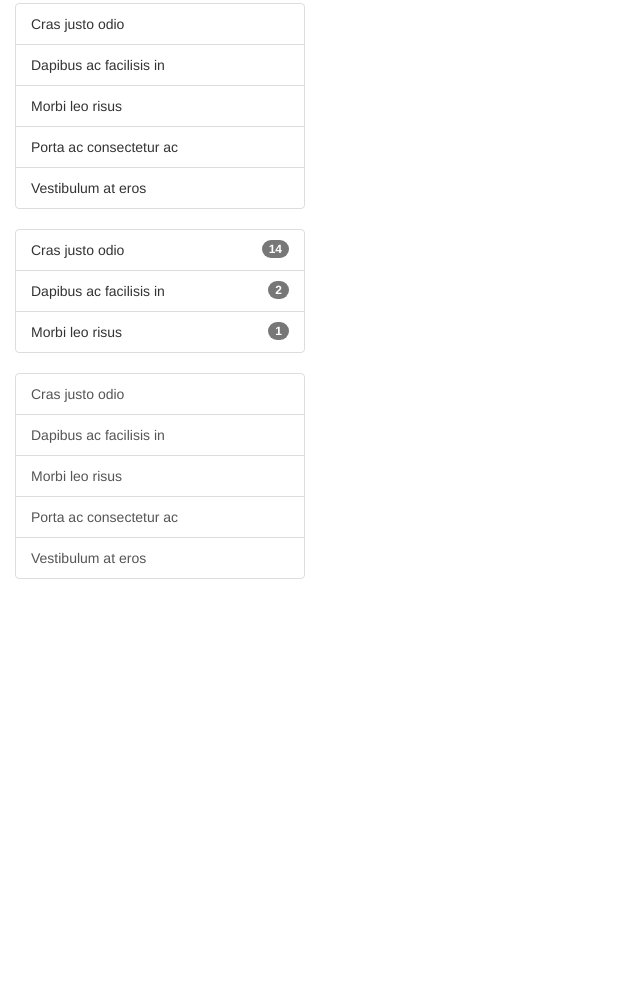
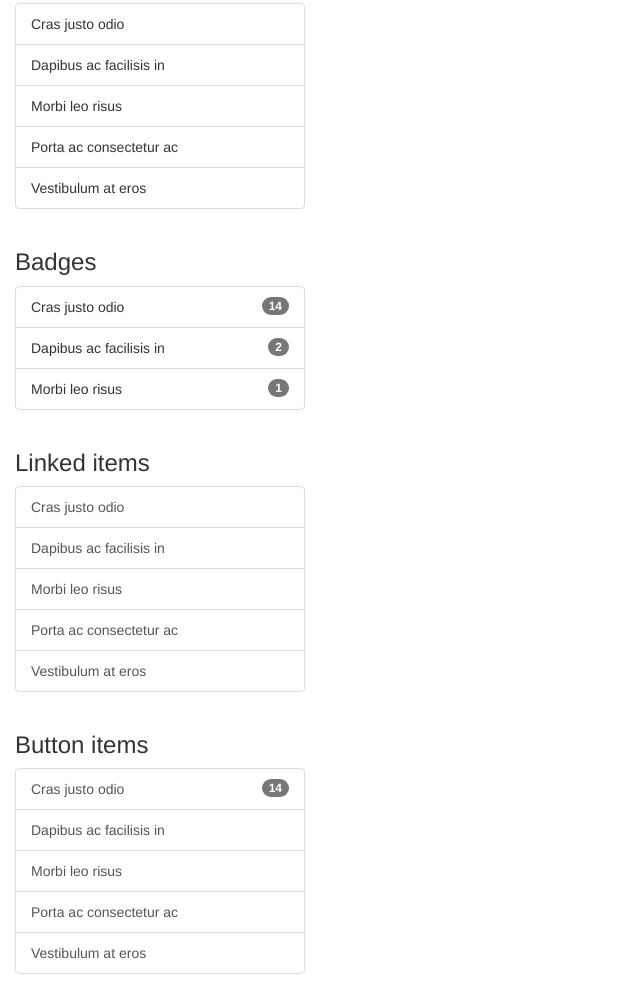
Before and after one commit to marciopd/jqueryui-bootstrap-components, a website: page index.html in a window 1280 px wide. Shown: the part 1826-2820 px from the top of the page, without its empty margins (0-640 px from the left). Before the commit the page ends 2425 px from the top, so only its background shows below. Drawn offline with nearby package versions, Linux system fonts and the light colour scheme.

Commit message:
Adding listgroupbuttonitens component.

```diff
--- a/Gruntfile.js
+++ b/Gruntfile.js
@@ -14,7 +14,7 @@ module.exports = function(grunt) {
       },
       my_target: {
         files: {
-          'dist/jqbscomp.min.js':['src/js/button.js', 'src/js/dropdownMenuList.js', 'src/js/buttonDropdown.js', 'src/js/navs.js', 'src/js/breadcrumb.js', 'src/js/badge.js', 'src/js/pageHeader.js', 'src/js/alert.js', 'src/js/listGroup.js', 'src/js/listGroupLinkedItens.js']
+          'dist/jqbscomp.min.js':['src/js/button.js', 'src/js/dropdownMenuList.js', 'src/js/buttonDropdown.js', 'src/js/navs.js', 'src/js/breadcrumb.js', 'src/js/badge.js', 'src/js/pageHeader.js', 'src/js/alert.js', 'src/js/listGroup.js', 'src/js/listGroupLinkedItens.js', 'src/js/listGroupButtonItens.js']
         }
       }
     }
--- a/index.html
+++ b/index.html
@@ -26,6 +26,7 @@
     <script src="src/js/alert.js"></script>
     <script src="src/js/listGroup.js"></script>
     <script src="src/js/listGroupLinkedItens.js"></script>
+    <script src="src/js/listGroupButtonItens.js"></script>
     <!-- script src="dist/jqbscomp.min.js"></script --><!-- minified script with all components -->
 
 	<style type="text/css">
@@ -189,15 +190,24 @@
           </div>
         </div>
 
+        <h3>Badges</h3>
         <div class="row">
           <div class="col-md-3">
             <ul id="listgroup2"></ul>
           </div>
         </div>
 
+		<h3>Linked items</h3>
         <div class="row">
           <div class="col-md-3">
             <div id="listgroup3"></div>
+          </div>
+        </div>
+
+		<h3>Button items</h3>
+        <div class="row">
+          <div class="col-md-3">
+            <div id="listgroup4"></div>
           </div>
         </div>
 	</div>
@@ -250,6 +260,14 @@
 	//list group with linked itens
 	$('#listgroup3').listgrouplinkeditens({itens: [{text: 'Cras justo odio'}, {text: 'Dapibus ac facilisis in'}, {text: 'Morbi leo risus'}, {text: 'Porta ac consectetur ac'}, {text: 'Vestibulum at eros'}]});
 
+	//list group with button itens
+	$('#listgroup4').listgroupbuttonitens({itens: [{id: 'lg4-btn01', text: 'Cras justo odio'}, {text: 'Dapibus ac facilisis in'}, {text: 'Morbi leo risus'}, {text: 'Porta ac consectetur ac'}, {text: 'Vestibulum at eros'}]});
+	$('#lg4-btn01').click(
+		function(){
+			alert('Button "' + $(this).text() + '" clicked!"');
+		});
+	$('#lg4-btn01').badge({total: 14});
+
     // aplica javascript void em links para a propria pagina
     $('[href="#"]').attr('href', 'javascript:void(0);');
     </script>
--- /dev/null
+++ b/src/js/listGroupButtonItens.js
@@ -0,0 +1,55 @@
+$.widget("cv.listgroupbuttonitens", {
+	options: {
+		itens: []
+	}
+});
+
+$.cv.listgroupbuttonitens.prototype._create = function() {
+	this.refresh();
+};
+
+$.cv.listgroupbuttonitens.prototype._destroy = function() {
+	this.options = undefined;
+};
+
+$.cv.listgroupbuttonitens.prototype.refresh = function(newOptions) {
+
+	if (this._isInvalidElementType(this.element)) {
+		this.element.text("cv.listgroupbuttonitens: Use 'DIV' for this component.");
+		return;
+	}
+
+	if (newOptions != undefined) {
+		for (var attr in newOptions) {
+			this.options[attr] = newOptions[attr];
+		}
+	}
+
+	this._removeComponentCss(this.element);
+	this._addComponentCss(this.element);
+
+	this.element.children().remove();
+	if ($.isArray(this.options.itens)) {
+	    var element = this.element;
+		this.options.itens.forEach(function(item) {
+			var btn = $('<button type="button" class="list-group-item">' + item.text + '</button>');
+			if (item.id) {
+				btn.attr('id', item.id);
+			}
+			btn.appendTo(element);
+		});
+	}
+};
+
+$.cv.listgroupbuttonitens.prototype._isInvalidElementType = function(element) {
+	var elemType = element.prop('nodeName').toUpperCase();
+	return elemType != 'DIV';
+};
+
+$.cv.listgroupbuttonitens.prototype._addComponentCss = function(element) {
+    element.addClass('list-group');
+};
+
+$.cv.listgroupbuttonitens.prototype._removeComponentCss = function(element) {
+	element.removeClass('list-group');
+};
```
